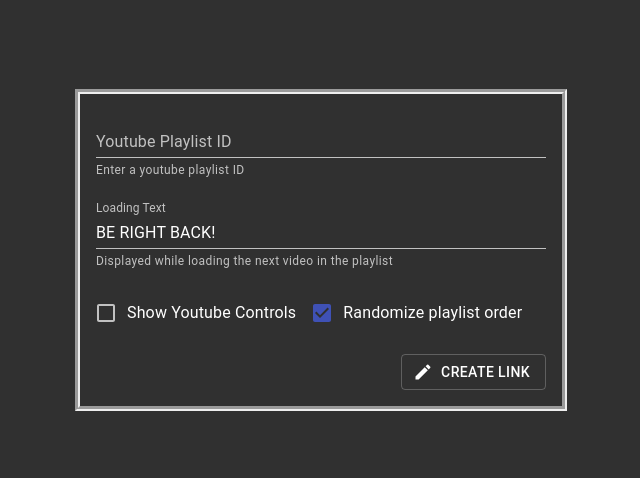
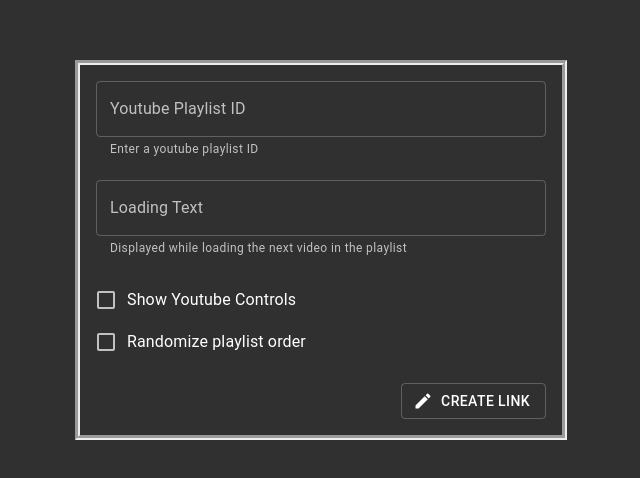
Before and after one commit to Genide/youtube-playlist-brb, a React (Create React App) app: page /config in a window 1280 px wide. Shown: the part 150-628 px from the top of the page, without its empty margins (319-959 px from the left). Built offline with nearby package versions, Linux system fonts and the light colour scheme; no server answers.

Commit message:
Update styling and defaults

```diff
--- a/src/Components/Config.tsx
+++ b/src/Components/Config.tsx
@@ -69,9 +69,9 @@
             <Formik
                 initialValues={{
                     youtubeListId: '',
-                    loadingText: 'BE RIGHT BACK!',
+                    loadingText: '',
                     showYTControls: false,
-                    randomizeOrder: true
+                    randomizeOrder: false
                 }}
                 validate={async values => {
                     const errors: any = {};
@@ -107,6 +107,7 @@
                     return (
                         <form onSubmit={formik.handleSubmit} style={{ borderStyle: 'groove', borderWidth: '5px', padding: '1em', width: '30%', minWidth: '450px', margin: 'auto' }}>
                             <TextField
+                                variant='outlined'
                                 label='Youtube Playlist ID'
                                 value={formik.values.youtubeListId}
                                 onChange={formik.handleChange}
@@ -120,6 +121,7 @@
                             <br />
                             <br />
                             <TextField
+                                variant='outlined'
                                 label='Loading Text'
                                 value={formik.values.loadingText}
                                 onChange={formik.handleChange}
@@ -144,6 +146,7 @@
                                     color='primary'
                                 />}
                             />
+                            <br />
                             <FormControlLabel
                                 label="Randomize playlist order"
                                 style={{ ...checkboxFormStyle }}
```
